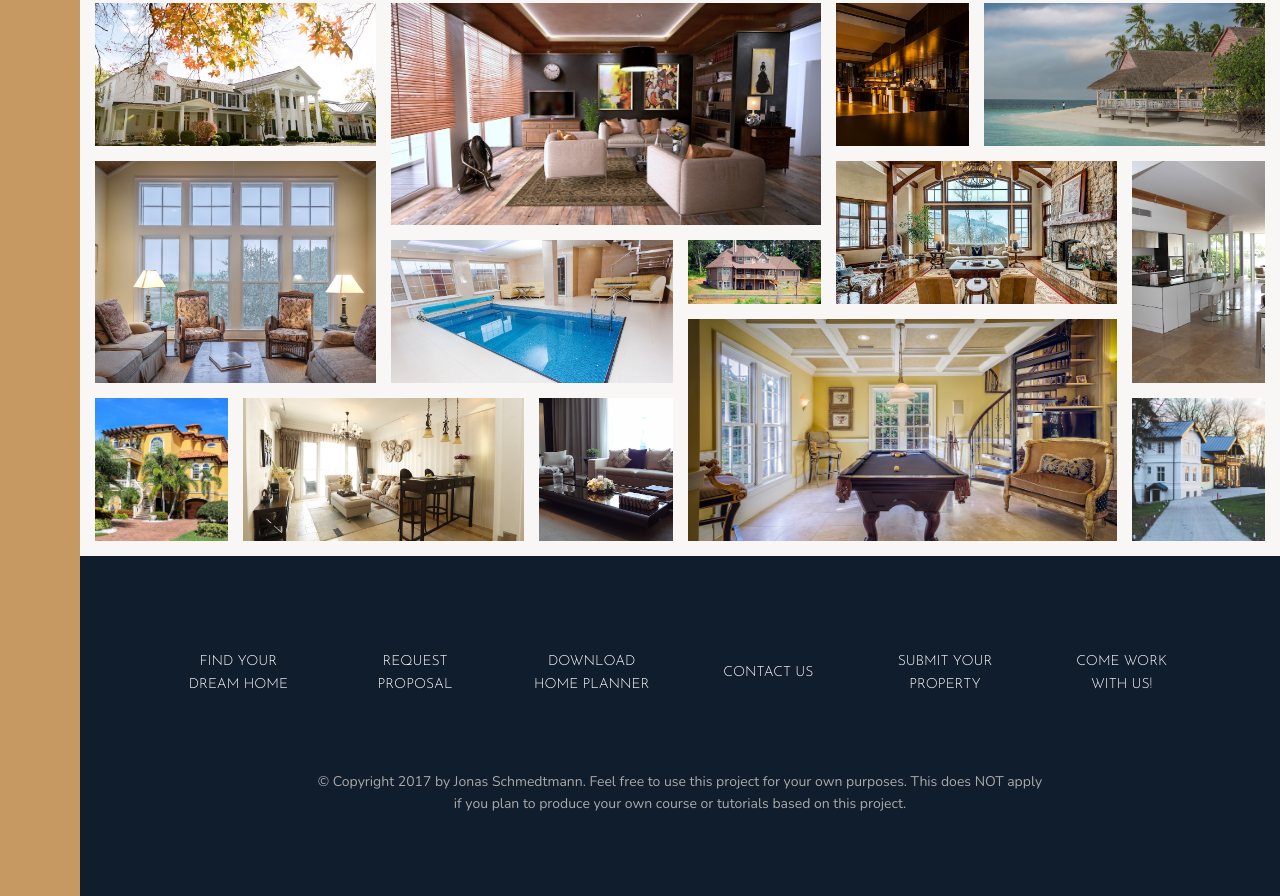
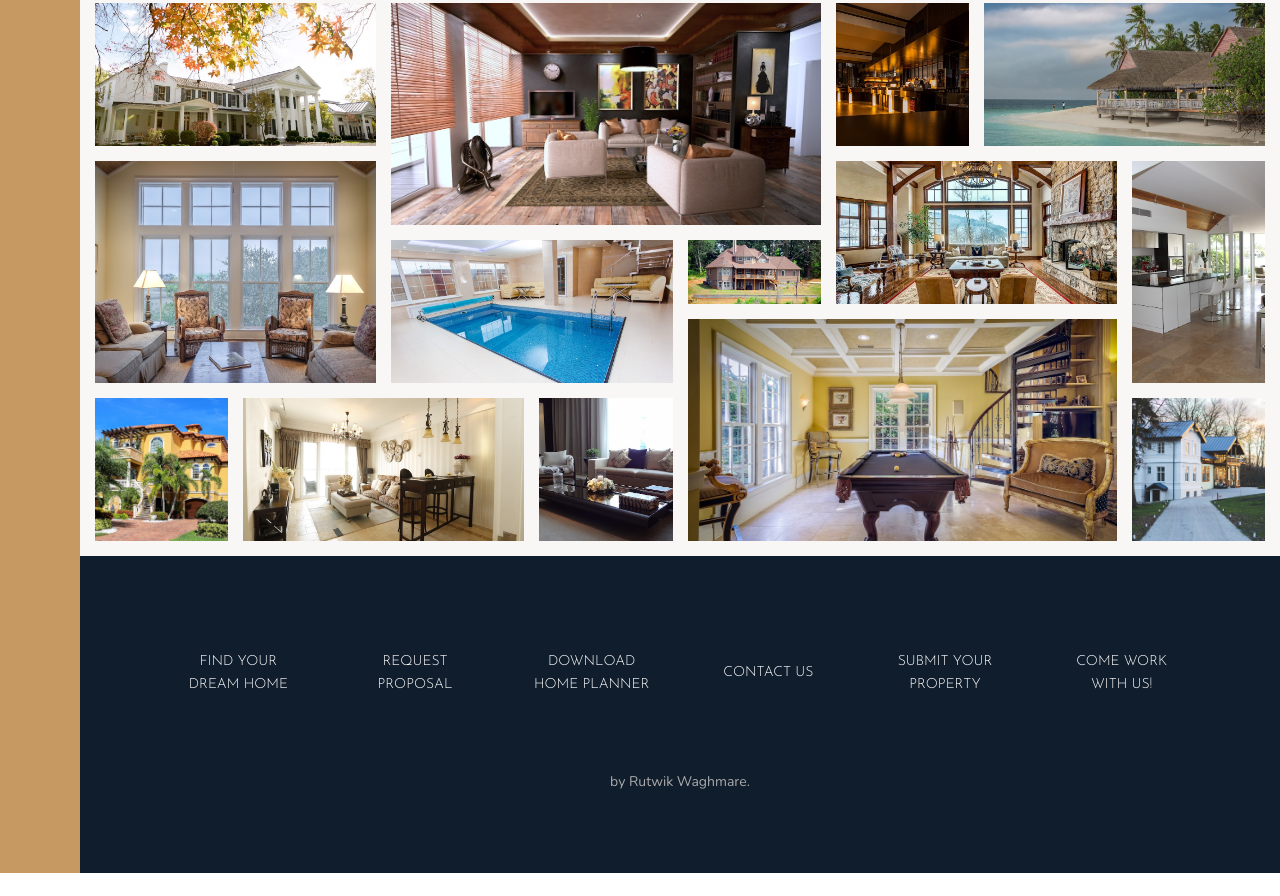
Before and after one commit to Rutwik1801/nexter-project, a website: page index.html in a window 1280 px wide. Shown: the part 3084-3980 px from the top of the page. After the commit the page ends 3957 px from the top, so only its background shows below. Drawn offline with nearby package versions, Linux system fonts and the light colour scheme.

Commit message:
Update index.html

```diff
--- a/index.html
+++ b/index.html
@@ -348,7 +348,7 @@
                     <li class="nav__item"><a href="#" class="nav__link">Come work with us!</a></li>
             </ul>
             <p class="copyright">
-                &copy; Copyright 2017 by Jonas Schmedtmann. Feel free to use this project for your own purposes. This does NOT apply if you plan to produce your own course or tutorials based on this project.
+            by Rutwik Waghmare.
             </p>
         </footer>
     </body>
```
